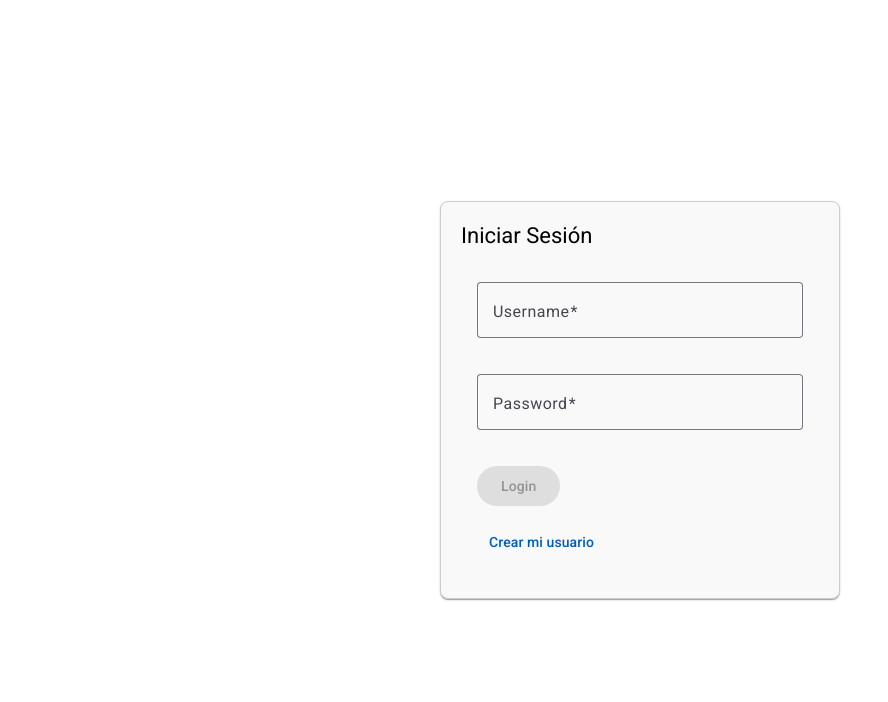
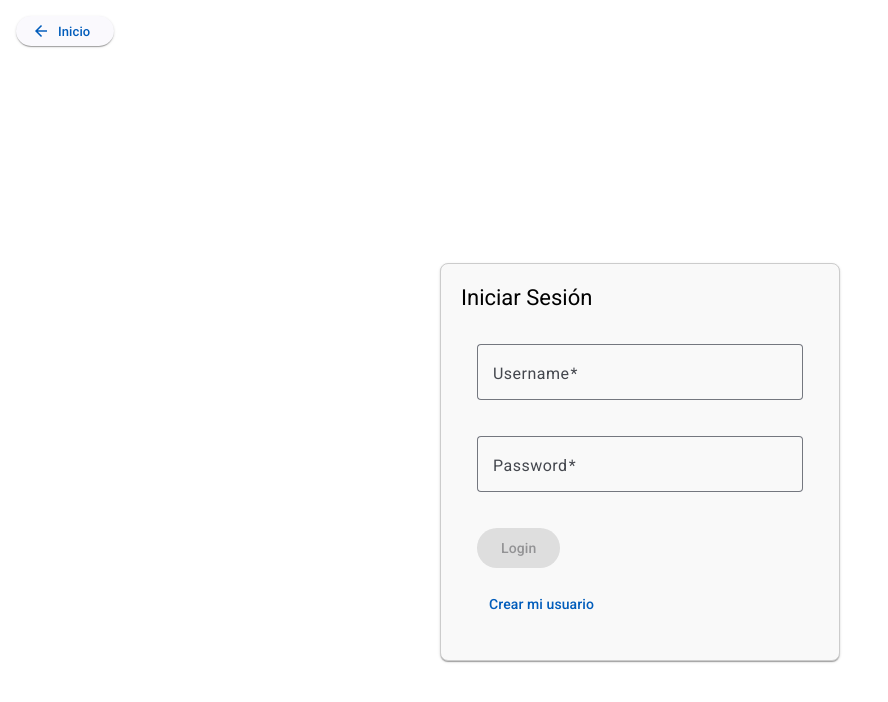
Before and after one commit to Saturnman05/animelist, an Angular app in the folder front/: page /login in a window 1280 px wide. Shown: the top 702 px of the page, without its empty margins (0-888 px from the left). Built offline with nearby package versions, Linux system fonts and the light colour scheme.

Commit message:
no me acuerdo

```diff
--- /dev/null
+++ b/front/src/app/components/go-back-button/go-back-button.component.css
@@ -0,0 +1,6 @@
+.small-button {
+  font-size: 13px;
+  padding: 12px 24px;
+  min-width: 40px;
+  height: 30px;
+}
--- /dev/null
+++ b/front/src/app/components/go-back-button/go-back-button.component.html
@@ -0,0 +1,5 @@
+<div style="margin: 16px">
+    <button mat-raised-button [routerLink]="[`/${route}`]" class="small-button">
+        <mat-icon>arrow_back</mat-icon> Inicio
+    </button>
+</div>
--- a/front/src/app/pages/cuentas/login/login.component.html
+++ b/front/src/app/pages/cuentas/login/login.component.html
@@ -1,3 +1,4 @@
+<app-go-back-button [route]="'animes'"></app-go-back-button>
 <div class="login-father">
     <mat-card class="login-container">
         <mat-card-title>Iniciar Sesión</mat-card-title>
--- a/front/src/app/pages/cuentas/login/login.component.ts
+++ b/front/src/app/pages/cuentas/login/login.component.ts
@@ -15,10 +15,12 @@ import { MatSnackBar } from '@angular/material/snack-bar';
 
 import { LoginRequest } from '../../../models/login-request.model';
 import { AuthService } from '../../../services/auth/auth.service';
+import { GoBackButtonComponent } from '../../../components/go-back-button/go-back-button.component';
 
 @Component({
   selector: 'app-login',
   imports: [
+    GoBackButtonComponent,
     MatButtonModule,
     MatCardModule,
     MatFormFieldModule,
```
Also changed, not shown: front/src/app/components/go-back-button/go-back-button.component.ts (added, +14 -0 lines), front/src/app/pages/cuentas/login/login.component.scss (line endings or trailing spaces), 1 other file (tests, documents, lock files or other folders).
